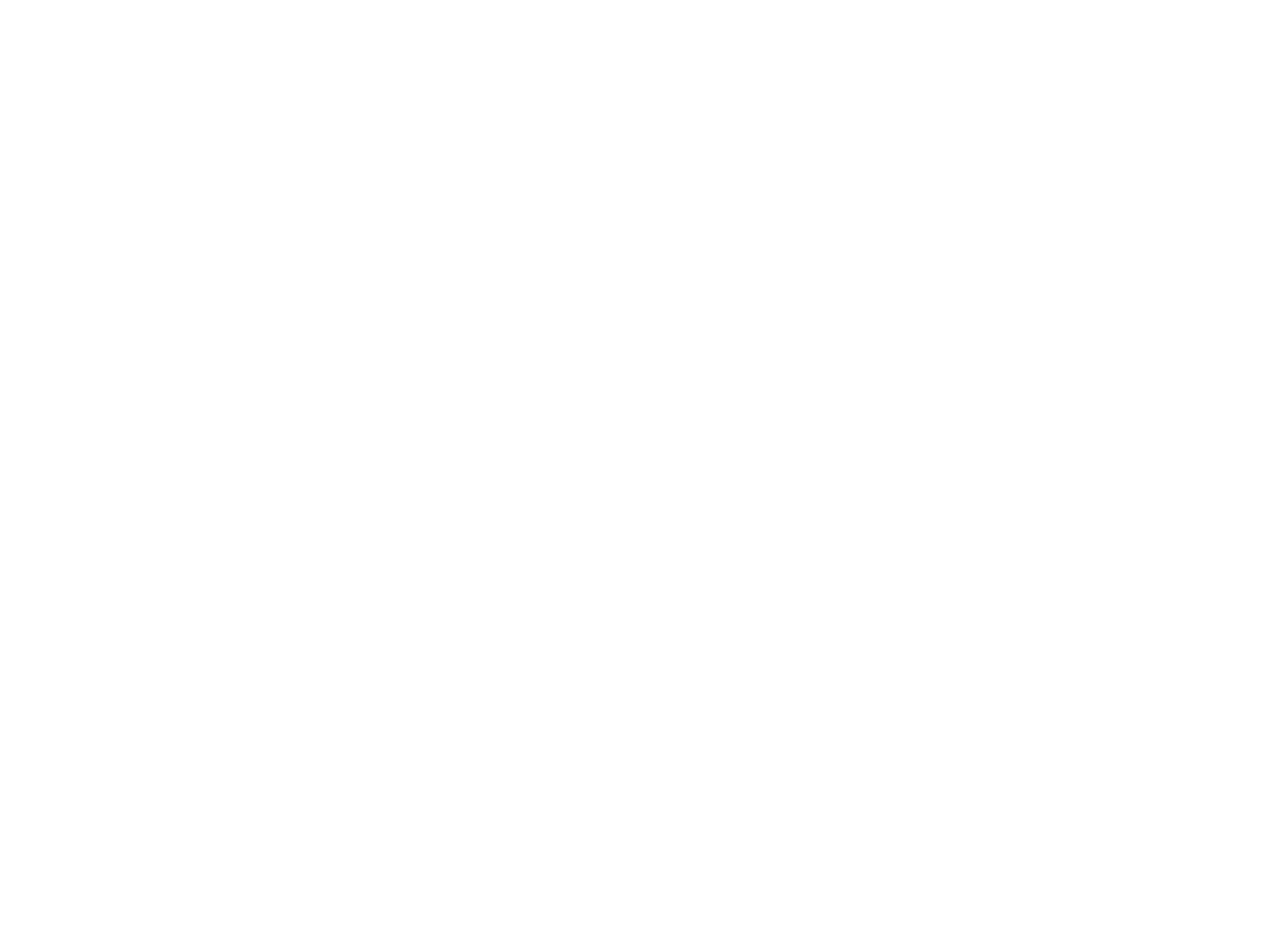
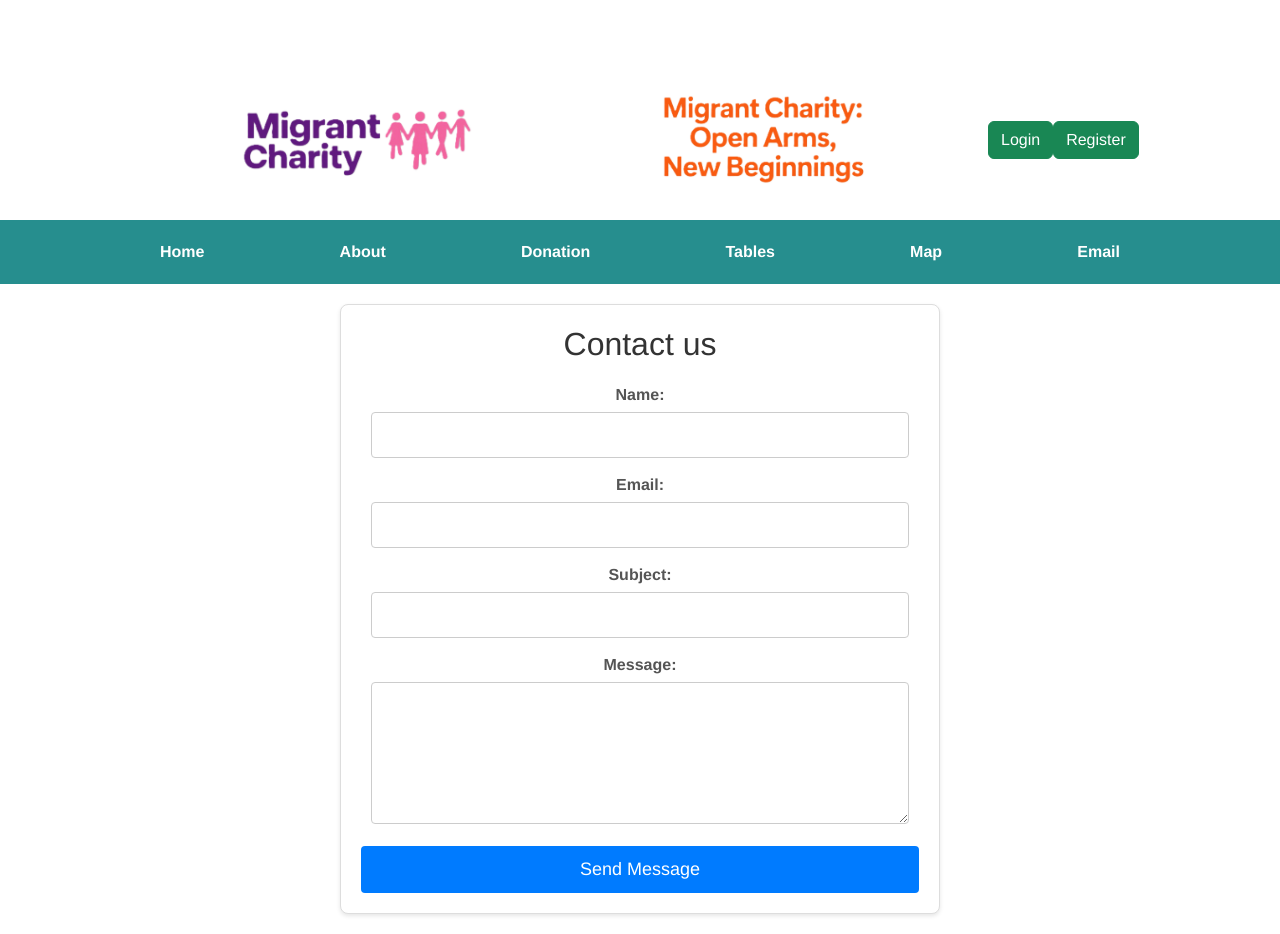
Before and after one commit to cyan0112/FIT5037-Final, a Vue app: page /email in a window 1280 px wide. Before the commit this address had no page. Before the commit the page ends 800 px from the top, so only its background shows below. Built offline with nearby package versions, Linux system fonts and the light colour scheme; no server answers.

Commit message:
add email serverless function

```diff
--- a/src/router/index.js
+++ b/src/router/index.js
@@ -8,6 +8,7 @@ import Login from '@/views/Login.vue'
 import Register from '@/views/Register.vue'
 import Table from '@/views/ManageTable.vue'
 import Map from '@/views/Geo.vue'
+import Email from '@/views/Email.vue'
 
 
 const routes = [
@@ -19,7 +20,8 @@ const routes = [
             { path: '/about', component: About },
             { path: '/donation', component: Donation },
             { path: '/table', component: Table},
-            { path: '/geo', component: Map}
+            { path: '/geo', component: Map},
+            { path: '/email', component: Email}
         ] },
     { path: '/login', component: Login },
     { path: '/register', component: Register }
--- /dev/null
+++ b/src/views/Email.vue
@@ -0,0 +1,146 @@
+<template>
+  <div class="contact-form-container">
+    <h2>Contact us</h2>
+    <form @submit.prevent="submitForm" class="contact-form">
+      <div class="form-group">
+        <label for="name">Name:</label>
+        <input type="text" id="name" v-model="form.name" required />
+      </div>
+      <div class="form-group">
+        <label for="email">Email:</label>
+        <input type="email" id="email" v-model="form.email" required />
+      </div>
+      <div class="form-group">
+        <label for="subject">Subject:</label>
+        <input type="text" id="subject" v-model="form.subject" required />
+      </div>
+      <div class="form-group">
+        <label for="message">Message:</label>
+        <textarea id="message" v-model="form.message" rows="5" required></textarea>
+      </div>
+      <button type="submit" :disabled="isLoading">
+        {{ isLoading ? 'Sending...' : 'Send Message' }}
+      </button>
+    </form>
+    <p v-if="successMessage" class="message success">{{ successMessage }}</p>
+    <p v-if="errorMessage" class="message error">{{ errorMessage }}</p>
+  </div>
+</template>
+<script>
+import axios from 'axios'; // 或者使用内置的fetch API
+export default {
+  data() {
+    return {
+      form: {
+        name: '',
+        email: '',
+        subject: '',
+        message: '',
+      },
+      isLoading: false,
+      successMessage: '',
+      errorMessage: '',
+    };
+  },
+  methods: {
+    async submitForm() {
+      this.isLoading = true;
+      this.successMessage = '';
+      this.errorMessage = '';
+      try {
+        const response = await axios.post('/.netlify/functions/send-email', this.form);
+        // 部署到 Netlify 时，直接使用相对路径 /.netlify/functions/send-email
+        // 本地开发时，如果你运行了 `netlify dev`，它也会正确代理到本地函数
+        this.successMessage = response.data.message;
+        this.resetForm(); // 成功后清空表单
+      } catch (error) {
+        console.error('Error submitting form:', error.response || error);
+        this.errorMessage = error.response?.data?.message || '发送失败，请稍后重试。';
+      } finally {
+        this.isLoading = false;
+      }
+    },
+    resetForm() {
+      this.form = {
+        name: '',
+        email: '',
+        subject: '',
+        message: '',
+      };
+    },
+  },
+};
+</script>
+<style scoped>
+.contact-form-container {
+  max-width: 600px;
+  margin: 20px auto;
+  padding: 20px;
+  border: 1px solid #ddd;
+  border-radius: 8px;
+  box-shadow: 0 2px 4px rgba(0, 0, 0, 0.1);
+  background-color: #fff;
+}
+h2 {
+  text-align: center;
+  color: #333;
+  margin-bottom: 20px;
+}
+.form-group {
+  margin-bottom: 15px;
+}
+label {
+  display: block;
+  margin-bottom: 5px;
+  font-weight: bold;
+  color: #555;
+}
+input[type="text"],
+input[type="email"],
+textarea {
+  width: calc(100% - 20px);
+  padding: 10px;
+  border: 1px solid #ccc;
+  border-radius: 4px;
+  font-size: 16px;
+}
+textarea {
+  resize: vertical; /* 允许垂直调整大小 */
+}
+button {
+  display: block;
+  width: 100%;
+  padding: 10px 15px;
+  background-color: #007bff;
+  color: white;
+  border: none;
+  border-radius: 4px;
+  font-size: 18px;
+  cursor: pointer;
+  transition: background-color 0.3s ease;
+}
+button:hover:not(:disabled) {
+  background-color: #0056b3;
+}
+button:disabled {
+  background-color: #cccccc;
+  cursor: not-allowed;
+}
+.message {
+  margin-top: 15px;
+  padding: 10px;
+  border-radius: 4px;
+  text-align: center;
+  font-weight: bold;
+}
+.message.success {
+  background-color: #d4edda;
+  color: #155724;
+  border-color: #c3e6cb;
+}
+.message.error {
+  background-color: #f8d7da;
+  color: #721c24;
+  border-color: #f5c6cb;
+}
+</style>
--- a/src/views/Header.vue
+++ b/src/views/Header.vue
@@ -19,6 +19,7 @@
     <router-link class="header_header_link" to="/donation">Donation</router-link>
     <router-link class="header_header_link" to="/table">Tables</router-link>
     <router-link class="header_header_link" to="/geo">Map</router-link>
+    <router-link class="header_header_link" to="/email">Email</router-link>
   </div>
 </template>
 
```
